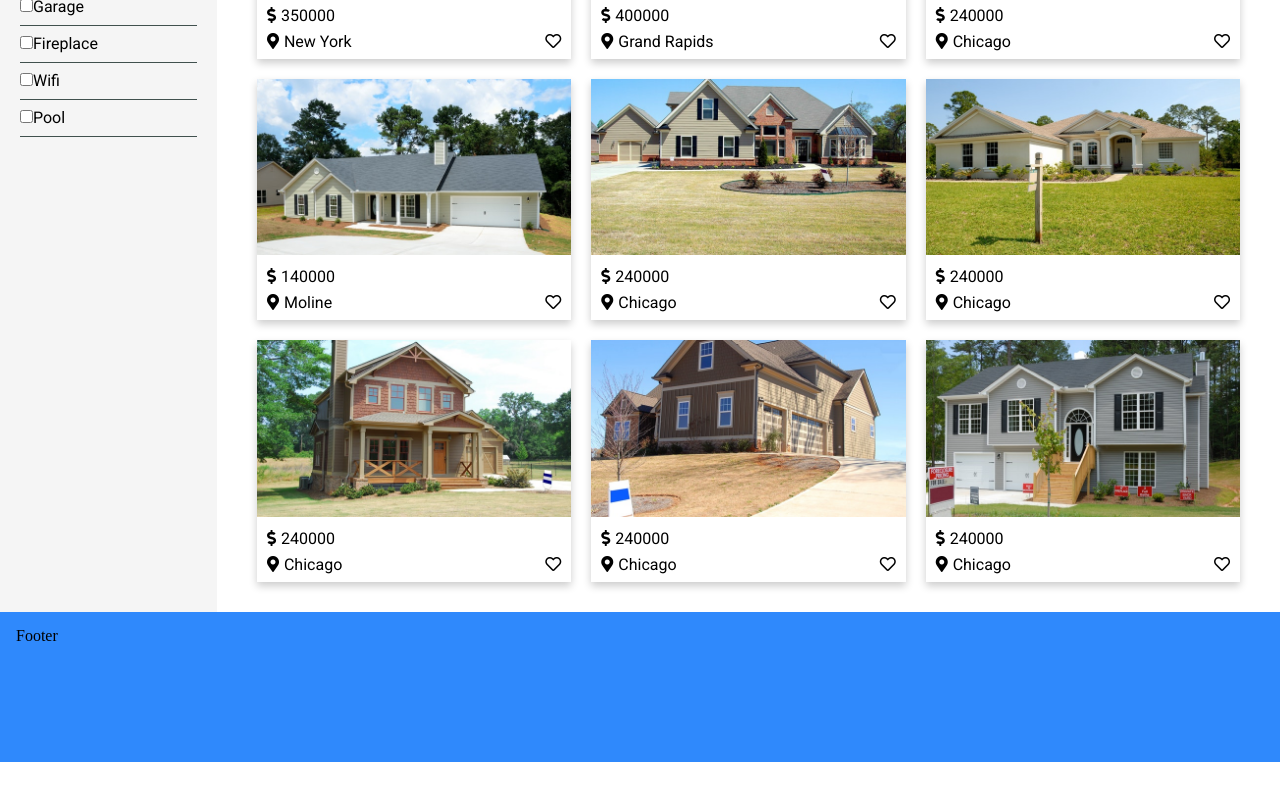
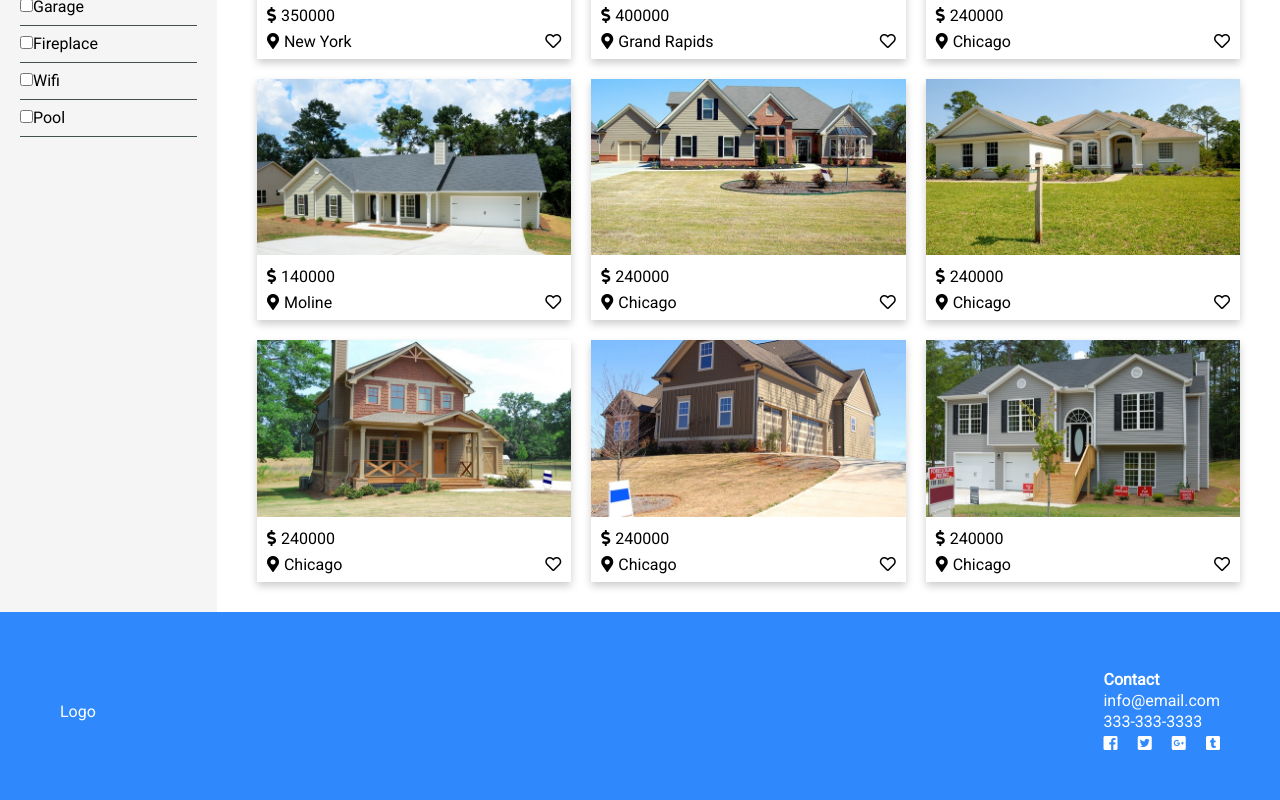
Before and after one commit to bwhite03/Real-Estate, a React (Create React App) app: page / in a window 1280 px wide. Shown: the part 340-1140 px from the top of the page. Before the commit the page ends 1102 px from the top, so only its background shows below. Built offline with nearby package versions, Linux system fonts and the light colour scheme.

Commit message:
finished footer

```diff
--- a/src/App.scss
+++ b/src/App.scss
@@ -16,7 +16,7 @@ html {
 body {
   position: relative;
   margin: 0;
-  padding-bottom: 150px;
+  padding-bottom: 200px;
   min-height: 100%;
 }
 
--- a/src/components/Footer.js
+++ b/src/components/Footer.js
@@ -3,7 +3,35 @@ import React from "react";
 const Footer = () => {
   return (
     <footer id="footer">
-      <h1>Footer</h1>
+      <h1 className="footerLogo">Logo</h1>
+
+      <div className="contact">
+        <h1>Contact</h1>
+        <a href="#">info@email.com</a>
+        <a href="#">333-333-3333</a>
+        <ul>
+          <li>
+            <a href="#">
+              <i class="fab fa-facebook-square" />
+            </a>
+          </li>
+          <li>
+            <a href="#">
+              <i class="fab fa-twitter-square" />
+            </a>
+          </li>
+          <li>
+            <a href="#">
+              <i class="fab fa-google-plus-square" />
+            </a>
+          </li>
+          <li>
+            <a href="#">
+              <i class="fab fa-tumblr-square" />
+            </a>
+          </li>
+        </ul>
+      </div>
     </footer>
   );
 };
--- a/src/sass/footer.scss
+++ b/src/sass/footer.scss
@@ -1,10 +1,51 @@
 #footer {
+  display: flex;
+  justify-content: space-between;
   background: #2f89fc;
-  height: 150px;
+  height: 200px;
   position: absolute;
   right: 0;
   bottom: 0;
   left: 0;
-  padding: 1rem;
-  overflow: auto;
+  padding: 30px 60px;
+  font-family: "Roboto", sans-serif;
 }
+
+.footerLogo {
+  align-self: center;
+  text-align: center;
+  color: white;
+}
+
+.footerwrapper {
+  display: flex;
+  justify-content: space-around;
+}
+
+.contact {
+  align-self: center;
+  margin-left: 50px;
+  h1 {
+    color: white;
+    font-weight: bold;
+  }
+  a {
+    display: block;
+    padding-top: 5px;
+    text-decoration: none;
+    color: white;
+  }
+  ul {
+    display: flex;
+    justify-content: space-between;
+    li {
+      padding: 0;
+      margin: 0;
+    }
+  }
+}
+@media (max-width: 600px) {
+  #footer {
+    padding: 30px;
+  }
+}
```
